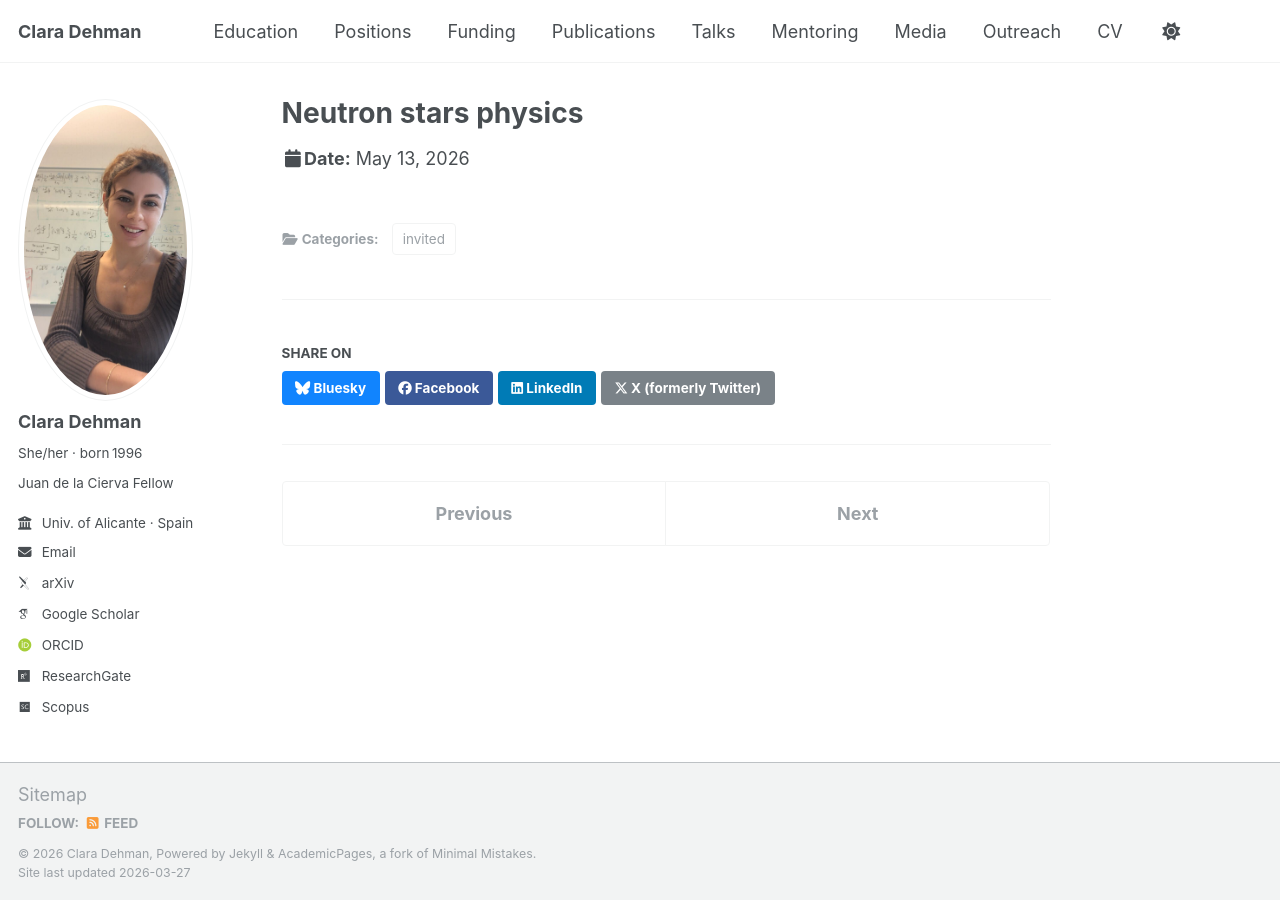
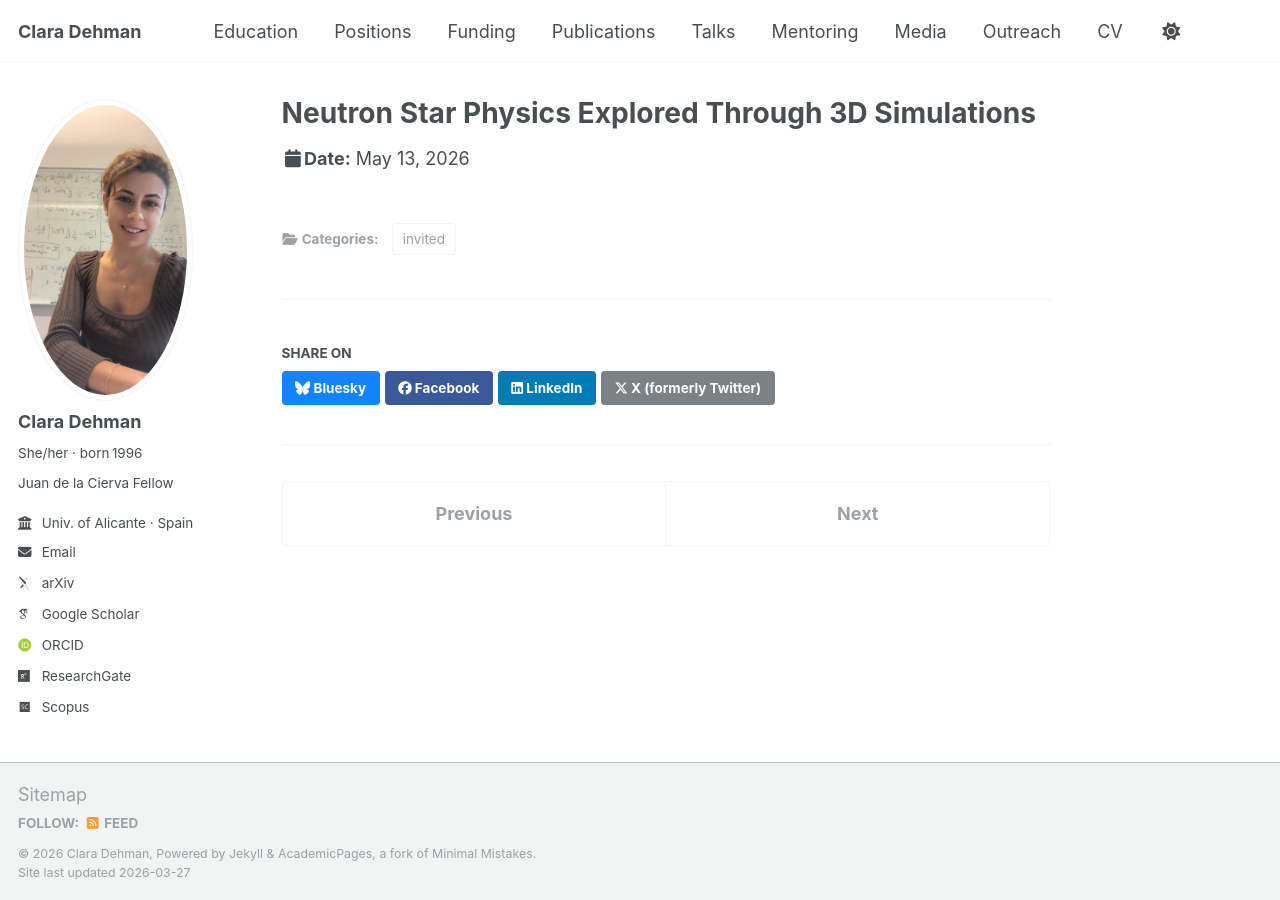
Before and after one commit to ClaraDehman/ClaraDehman.github.io, a Jekyll site: the page built from _talks/Eng_BCN.md, in a window 1280 px wide. Built offline with Jekyll 4.4.1, drawn with Linux system fonts in a browser that asks for light colours; some web fonts are replaced.

Commit message:
Update Eng_BCN.md

```diff
--- a/_talks/Eng_BCN.md
+++ b/_talks/Eng_BCN.md
@@ -1,5 +1,5 @@
 ---
-title: "Neutron stars physics"
+title: "Neutron Star Physics Explored Through 3D Simulations"
 date: 2026-05-13
 type: "Talk"
 venue: "Astrophysical Fluid Dynamics Workshop, Escola d’Enginyeria de Barcelona"
```
